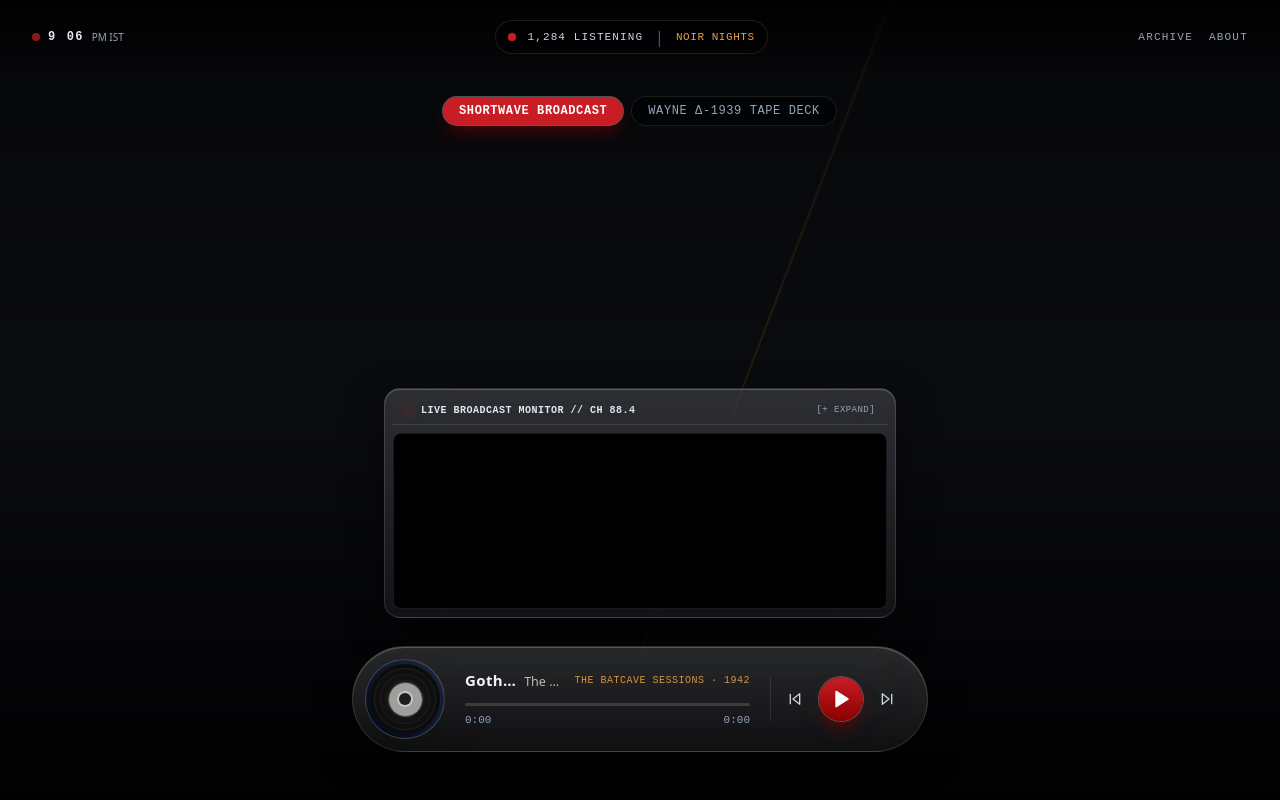
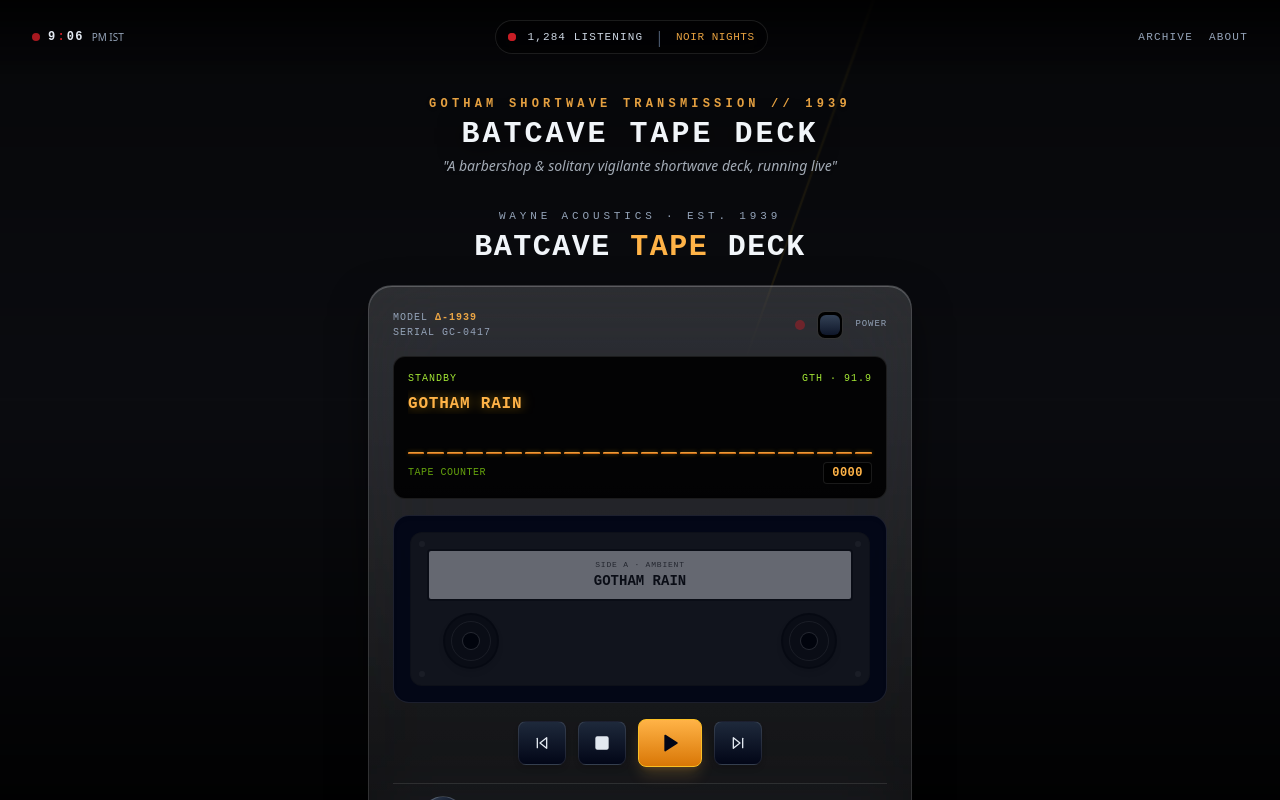
Before and after one commit to adm04/batcave-player, a Next.js app: page / in a window 1280 px wide. Shown: the top 800 px of the page. Built offline with nearby package versions, Linux system fonts and the light colour scheme; grey boxes are pictures that could not be loaded.

Commit message:
Set Wayne Acoustics Δ-1939 Tape Deck as main centerpiece player matching Deluxe Saloon layout

```diff
--- a/app/components/TapeDeck.tsx
+++ b/app/components/TapeDeck.tsx
@@ -382,6 +382,13 @@
   const togglePower = () => {
     const nextPower = !powered;
     setPowered(nextPower);
+    if (typeof document !== 'undefined') {
+      if (nextPower) {
+        document.body.classList.add('powered');
+      } else {
+        document.body.classList.remove('powered');
+      }
+    }
     if (nextPower) {
       getEnsureCtx();
       setStatusText('BOOTING…');
--- a/app/page.tsx
+++ b/app/page.tsx
@@ -1,41 +1,24 @@
 'use client';
 
-import React, { useState, useEffect, useRef, useCallback } from 'react';
-import { track } from '@vercel/analytics';
-import { PLAYLISTS } from './data/playlists';
-import { Track } from './types/music';
+import React, { useState, useEffect } from 'react';
 import { Header } from './components/Header';
-import { DesktopPlayer } from './components/DesktopPlayer';
-import { MobilePlayer } from './components/MobilePlayer';
-import { BroadcastMonitor } from './components/BroadcastMonitor';
 import { TapeDeck } from './components/TapeDeck';
 import { AboutModal } from './components/AboutModal';
 import { ArchiveModal } from './components/ArchiveModal';
 import { PlaylistModal } from './components/PlaylistModal';
-
-declare global {
-  interface Window {
-    onYouTubeIframeAPIReady?: () => void;
-    YT?: any;
-  }
-}
+import { PLAYLISTS } from './data/playlists';
 
 export default function Home() {
   const basePath = process.env.NODE_ENV === 'production' ? '/batcave-player' : '';
   const [bgUrl, setBgUrl] = useState<string>(`${basePath}/bg/scene-wide.png`);
-  const [activeDeckMode, setActiveDeckMode] = useState<'broadcast' | 'tape'>('broadcast');
 
-  const [currentPlaylistId, setCurrentPlaylistId] = useState<string>('noir-nights');
-  const [currentTrackIndex, setCurrentTrackIndex] = useState<number>(0);
-  const [isPlaying, setIsPlaying] = useState<boolean>(false);
-  const [currentTime, setCurrentTime] = useState<number>(0);
-  const [duration, setDuration] = useState<number>(0);
-  const [isMonitorExpanded, setIsMonitorExpanded] = useState<boolean>(false);
-
-  // Modals
+  // Modals state
   const [isAboutOpen, setIsAboutOpen] = useState<boolean>(false);
   const [isArchiveOpen, setIsArchiveOpen] = useState<boolean>(false);
   const [isPlaylistsOpen, setIsPlaylistsOpen] = useState<boolean>(false);
+  const [currentPlaylistId, setCurrentPlaylistId] = useState<string>('noir-nights');
+
+  const currentPlaylist = PLAYLISTS.find((p) => p.id === currentPlaylistId) || PLAYLISTS[0];
 
   // Responsive background image handler (landscape vs portrait)
   useEffect(() => {
@@ -56,214 +39,15 @@
     };
   }, [basePath]);
 
-  // YouTube Player instance ref
-  const playerRef = useRef<any>(null);
-  const isApiReadyRef = useRef<boolean>(false);
-  const progressIntervalRef = useRef<NodeJS.Timeout | null>(null);
-
-  const currentPlaylist = PLAYLISTS.find((p) => p.id === currentPlaylistId) || PLAYLISTS[0];
-  const currentTrack: Track = currentPlaylist.tracks[currentTrackIndex] || currentPlaylist.tracks[0];
-  const artworkUrl = `https://img.youtube.com/vi/${currentTrack.videoId}/hqdefault.jpg`;
-
-  // Start progress timer
-  const startProgressTimer = useCallback(() => {
-    if (progressIntervalRef.current) clearInterval(progressIntervalRef.current);
-    progressIntervalRef.current = setInterval(() => {
-      if (playerRef.current && typeof playerRef.current.getCurrentTime === 'function') {
-        const time = playerRef.current.getCurrentTime() || 0;
-        const dur = playerRef.current.getDuration() || currentTrack.duration || 0;
-        setCurrentTime(time);
-        if (dur > 0) setDuration(dur);
-      }
-    }, 1000);
-  }, [currentTrack.duration]);
-
-  const stopProgressTimer = useCallback(() => {
-    if (progressIntervalRef.current) {
-      clearInterval(progressIntervalRef.current);
-      progressIntervalRef.current = null;
-    }
-  }, []);
-
-  // Initialize or load video into YouTube Player
-  const loadTrackInPlayer = useCallback((videoId: string, autoPlay: boolean) => {
-    if (playerRef.current && typeof playerRef.current.loadVideoById === 'function') {
-      if (autoPlay) {
-        playerRef.current.loadVideoById(videoId);
-        setIsPlaying(true);
-      } else {
-        playerRef.current.cueVideoById(videoId);
-        setIsPlaying(false);
-      }
-    }
-  }, []);
-
-  // Next Track handler
-  const handleNext = useCallback(() => {
-    const nextIndex = (currentTrackIndex + 1) % currentPlaylist.tracks.length;
-    setCurrentTrackIndex(nextIndex);
-    setCurrentTime(0);
-    const nextTrack = currentPlaylist.tracks[nextIndex];
-    loadTrackInPlayer(nextTrack.videoId, true);
-    track('next', { trackId: nextTrack.id, videoId: nextTrack.videoId });
-    track('track_change', { trackId: nextTrack.id });
-  }, [currentPlaylist.tracks, currentTrackIndex, loadTrackInPlayer]);
-
-  // Previous Track handler
-  const handlePrev = useCallback(() => {
-    const prevIndex = (currentTrackIndex - 1 + currentPlaylist.tracks.length) % currentPlaylist.tracks.length;
-    setCurrentTrackIndex(prevIndex);
-    setCurrentTime(0);
-    const prevTrack = currentPlaylist.tracks[prevIndex];
-    loadTrackInPlayer(prevTrack.videoId, true);
-    track('previous', { trackId: prevTrack.id, videoId: prevTrack.videoId });
-    track('track_change', { trackId: prevTrack.id });
-  }, [currentPlaylist.tracks, currentTrackIndex, loadTrackInPlayer]);
-
-  // Handle YouTube State Change
-  const onPlayerStateChange = useCallback(
-    (event: any) => {
-      const YTState = window.YT.PlayerState;
-      if (event.data === YTState.PLAYING) {
-        setIsPlaying(true);
-        startProgressTimer();
-      } else if (event.data === YTState.PAUSED) {
-        setIsPlaying(false);
-        stopProgressTimer();
-      } else if (event.data === YTState.ENDED) {
-        setIsPlaying(false);
-        stopProgressTimer();
-        handleNext();
-      }
-    },
-    [startProgressTimer, stopProgressTimer, handleNext]
-  );
-
-  // Handle YouTube Error (Skip track on error)
-  const onPlayerError = useCallback(
-    (event: any) => {
-      console.warn('YouTube Player error code:', event.data);
-      track('youtube_error', {
-        errorCode: event.data,
-        videoId: currentTrack.videoId,
-      });
-      setTimeout(() => {
-        handleNext();
-      }, 1000);
-    },
-    [currentTrack.videoId, handleNext]
-  );
-
-  // Instantiate YouTube IFrame Player API
-  useEffect(() => {
-    const initPlayer = () => {
-      if (window.YT && window.YT.Player && !playerRef.current) {
-        playerRef.current = new window.YT.Player('youtube-player-container', {
-          height: '100%',
-          width: '100%',
-          videoId: currentTrack.videoId,
-          playerVars: {
-            autoplay: 0,
-            controls: 1,
-            modestbranding: 1,
-            rel: 0,
-            fs: 1,
-            origin: typeof window !== 'undefined' ? window.location.origin : '',
-          },
-          events: {
-            onReady: () => {
-              isApiReadyRef.current = true;
-              if (playerRef.current && playerRef.current.getDuration) {
-                setDuration(playerRef.current.getDuration() || currentTrack.duration);
-              }
-            },
-            onStateChange: onPlayerStateChange,
-            onError: onPlayerError,
-          },
-        });
-      }
-    };
-
-    if (!window.YT) {
-      const tag = document.createElement('script');
-      tag.src = 'https://www.youtube.com/iframe_api';
-      const firstScriptTag = document.getElementsByTagName('script')[0];
-      if (firstScriptTag && firstScriptTag.parentNode) {
-        firstScriptTag.parentNode.insertBefore(tag, firstScriptTag);
-      } else {
-        document.head.appendChild(tag);
-      }
-      window.onYouTubeIframeAPIReady = () => {
-        initPlayer();
-      };
-    } else {
-      initPlayer();
-    }
-
-    return () => {
-      stopProgressTimer();
-    };
-  }, [onPlayerStateChange, onPlayerError, stopProgressTimer, currentTrack.videoId, currentTrack.duration]);
-
-  // Play / Pause toggle
-  const handlePlayPause = () => {
-    if (!playerRef.current || !isApiReadyRef.current) return;
-    if (isPlaying) {
-      playerRef.current.pauseVideo();
-      setIsPlaying(false);
-      track('pause', { trackId: currentTrack.id });
-    } else {
-      playerRef.current.playVideo();
-      setIsPlaying(true);
-      track('play', { trackId: currentTrack.id, videoId: currentTrack.videoId });
-    }
-  };
-
-  // Seek bar handler
-  const handleSeek = (newTime: number) => {
-    setCurrentTime(newTime);
-    if (playerRef.current && typeof playerRef.current.seekTo === 'function') {
-      playerRef.current.seekTo(newTime, true);
-    }
-  };
-
-  // Switch Playlist handler
-  const handleSelectPlaylist = (playlistId: string) => {
-    if (playlistId === currentPlaylistId) return;
-    setCurrentPlaylistId(playlistId);
-    setCurrentTrackIndex(0);
-    setCurrentTime(0);
-
-    const targetPlaylist = PLAYLISTS.find((p) => p.id === playlistId) || PLAYLISTS[0];
-    const firstTrack = targetPlaylist.tracks[0];
-    loadTrackInPlayer(firstTrack.videoId, true);
-
-    track('playlist_change', { playlistId });
-    track('track_change', { trackId: firstTrack.id });
-  };
-
-  // Direct track select handler from Archive
-  const handleSelectTrack = (playlistId: string, trackIdx: number) => {
-    setCurrentPlaylistId(playlistId);
-    setCurrentTrackIndex(trackIdx);
-    setCurrentTime(0);
-
-    const targetPlaylist = PLAYLISTS.find((p) => p.id === playlistId) || PLAYLISTS[0];
-    const selectedTrack = targetPlaylist.tracks[trackIdx];
-    loadTrackInPlayer(selectedTrack.videoId, true);
-
-    track('track_change', { trackId: selectedTrack.id });
-  };
-
   return (
-    <main className="relative flex min-h-dvh flex-1 flex-col items-center justify-between overflow-hidden bg-charcoal text-slate-100">
-      {/* 1. Fixed Hero Background (Responsive path with basePath fallback) */}
+    <main className="relative flex min-h-dvh flex-1 flex-col items-center justify-between overflow-x-hidden bg-charcoal text-slate-100 antialiased">
+      {/* 1. Immersive Hero Background */}
       <div
         className="hero-bg -z-20 pointer-events-none"
         style={{ backgroundImage: `url('${bgUrl}')` }}
       />
 
-      {/* Searchlight Beam sweep effect when active */}
+      {/* Searchlight Beam sweep effect */}
       <div className="sky fixed inset-0 -z-18 pointer-events-none">
         <div className="beam-wrap">
           <div className="beam" />
@@ -273,7 +57,7 @@
       {/* Dark Cinematic Gradient Overlay */}
       <div className="fixed inset-0 -z-15 bg-gradient-to-b from-black/40 via-transparent to-black/85 pointer-events-none" />
 
-      {/* 2. Film / Paper Grain Overlay */}
+      {/* 2. Pulp Film / Paper Grain Overlay */}
       <div
         className="fixed inset-0 -z-10 pointer-events-none mix-blend-mode-overlay opacity-30"
         style={{
@@ -290,75 +74,27 @@
         currentPlaylistName={currentPlaylist.name}
       />
 
-      {/* Mode Switcher Tabs */}
-      <div className="pt-20 sm:pt-24 z-20 flex items-center justify-center gap-2">
-        <button
-          onClick={() => setActiveDeckMode('broadcast')}
-          className={`px-4 py-1.5 rounded-full font-mono text-xs tracking-wider uppercase transition-all cursor-pointer ${
-            activeDeckMode === 'broadcast'
-              ? 'bg-crimson-bright text-white shadow-lg shadow-crimson/40 font-bold ring-1 ring-white/30'
-              : 'bg-black/60 text-slate-400 hover:text-slate-200 border border-white/10'
-          }`}
-        >
-          SHORTWAVE BROADCAST
-        </button>
-        <button
-          onClick={() => setActiveDeckMode('tape')}
-          className={`px-4 py-1.5 rounded-full font-mono text-xs tracking-wider uppercase transition-all cursor-pointer ${
-            activeDeckMode === 'tape'
-              ? 'bg-amber-glow text-slate-950 shadow-lg shadow-amber-glow/40 font-bold ring-1 ring-white/30'
-              : 'bg-black/60 text-slate-400 hover:text-slate-200 border border-white/10'
-          }`}
-        >
-          WAYNE Δ-1939 TAPE DECK
-        </button>
+      {/* Hero Headline / Station Identity */}
+      <div className="pt-20 sm:pt-24 pb-2 px-4 text-center z-10 pointer-events-none">
+        <div className="max-w-md mx-auto space-y-1">
+          <p className="font-mono text-[10px] sm:text-xs tracking-[0.35em] uppercase text-amber-glow/90 font-semibold drop-shadow">
+            GOTHAM SHORTWAVE TRANSMISSION // 1939
+          </p>
+          <h1 className="font-mono text-xl sm:text-3xl font-extrabold tracking-widest text-slate-100 uppercase drop-shadow-[0_4px_12px_rgba(0,0,0,0.9)]">
+            BATCAVE TAPE DECK
+          </h1>
+          <p className="text-xs sm:text-sm text-slate-300/80 font-sans italic drop-shadow">
+            "A barbershop & solitary vigilante shortwave deck, running live"
+          </p>
+        </div>
       </div>
 
-      {/* 4. Center Audio Interface Section */}
-      <div className="w-full px-4 pb-8 sm:pb-12 z-20 flex flex-col items-center gap-3 max-w-4xl">
-        {activeDeckMode === 'broadcast' ? (
-          <>
-            {/* Visible YouTube 16:9 Aspect Broadcast Monitor */}
-            <BroadcastMonitor
-              videoId={currentTrack.videoId}
-              isMonitorExpanded={isMonitorExpanded}
-              onToggleMonitor={() => setIsMonitorExpanded(!isMonitorExpanded)}
-              containerId="youtube-player-container"
-            />
-
-            {/* Desktop Music Player */}
-            <DesktopPlayer
-              currentTrack={currentTrack}
-              isPlaying={isPlaying}
-              currentTime={currentTime}
-              duration={duration}
-              onPlayPause={handlePlayPause}
-              onPrev={handlePrev}
-              onNext={handleNext}
-              onSeek={handleSeek}
-              artworkUrl={artworkUrl}
-            />
-
-            {/* Mobile Music Player */}
-            <MobilePlayer
-              currentTrack={currentTrack}
-              isPlaying={isPlaying}
-              currentTime={currentTime}
-              duration={duration}
-              onPlayPause={handlePlayPause}
-              onPrev={handlePrev}
-              onNext={handleNext}
-              onSeek={handleSeek}
-              artworkUrl={artworkUrl}
-            />
-          </>
-        ) : (
-          /* Wayne Acoustics Δ-1939 Tape Deck */
-          <TapeDeck />
-        )}
+      {/* 4. Centerpiece Retro Tape Deck */}
+      <div className="w-full px-4 pb-12 z-20 flex flex-col items-center justify-center max-w-xl mx-auto">
+        <TapeDeck />
       </div>
 
-      {/* Modals */}
+      {/* Atmospheric Modals */}
       <AboutModal
         isOpen={isAboutOpen}
         onClose={() => setIsAboutOpen(false)}
@@ -368,8 +104,8 @@
         isOpen={isArchiveOpen}
         onClose={() => setIsArchiveOpen(false)}
         playlists={PLAYLISTS}
-        onSelectTrack={handleSelectTrack}
-        currentTrackId={currentTrack.id}
+        onSelectTrack={() => {}}
+        currentTrackId="track-1"
       />
 
       <PlaylistModal
@@ -377,7 +113,7 @@
         onClose={() => setIsPlaylistsOpen(false)}
         playlists={PLAYLISTS}
         currentPlaylistId={currentPlaylistId}
-        onSelectPlaylist={handleSelectPlaylist}
+        onSelectPlaylist={(id) => setCurrentPlaylistId(id)}
       />
     </main>
   );
```
